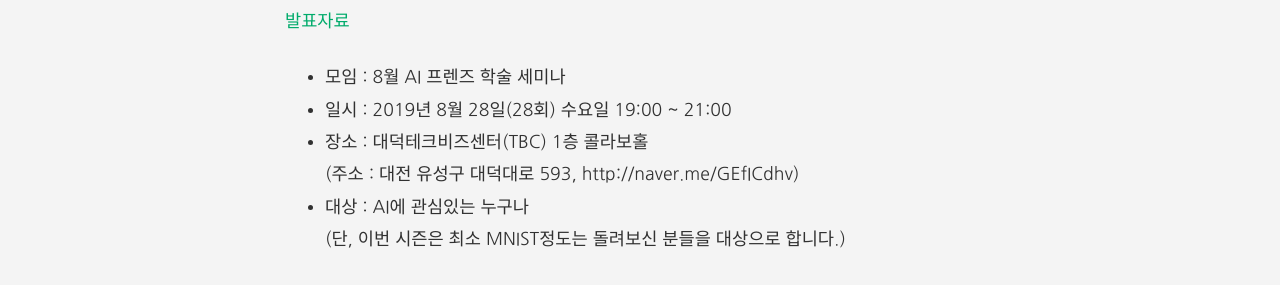
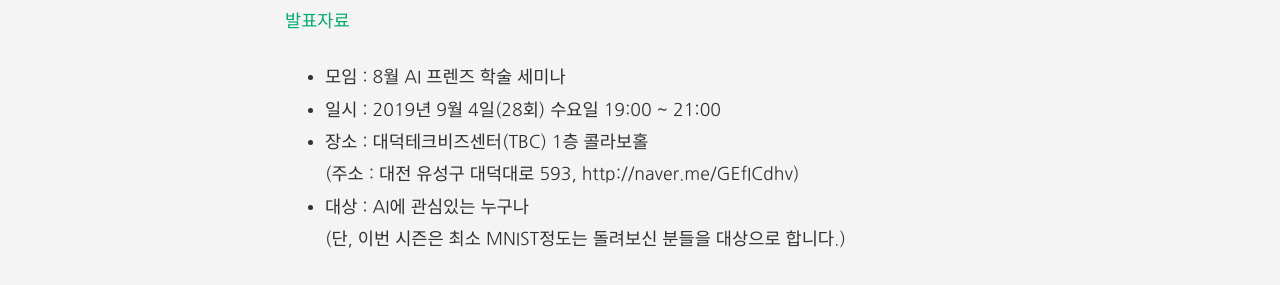
Before and after one commit to aifrenz/aifrenz.github.io, a Jekyll site: the page built from _posts/2019-09-04-28th-seminar.markdown, in a window 1280 px wide and 900 px high, scrolled down 545 px. Shown: the part 159-444 px from the top of the window. Built offline with Jekyll 4.4.1, drawn with Linux system fonts in a browser that asks for light colours; comment, search, counter and statistics services are not loaded.

Commit message:
Update and rename 2019-08-28-28th-seminar.markdown to 2019-09-04-28th-seminar.markdown

```diff
--- a/_posts/2019-08-28-28th-seminar.markdown
+++ b/_posts/2019-09-04-28th-seminar.markdown
@@ -17,7 +17,7 @@ image: /images/190828.png
 
 
 - 모임 : 8월 AI 프렌즈 학술 세미나
-- 일시 : 2019년 8월 28일(28회) 수요일 19:00 ~ 21:00
+- 일시 : 2019년 9월 4일(28회) 수요일 19:00 ~ 21:00
 - 장소 : 대덕테크비즈센터(TBC) 1층 콜라보홀
              (주소 : 대전 유성구 대덕대로 593, http://naver.me/GEfICdhv)
 - 대상 : AI에 관심있는 누구나
```
Also changed, not shown: other parts of _posts/2019-09-04-28th-seminar.markdown (+1 -1 lines).
